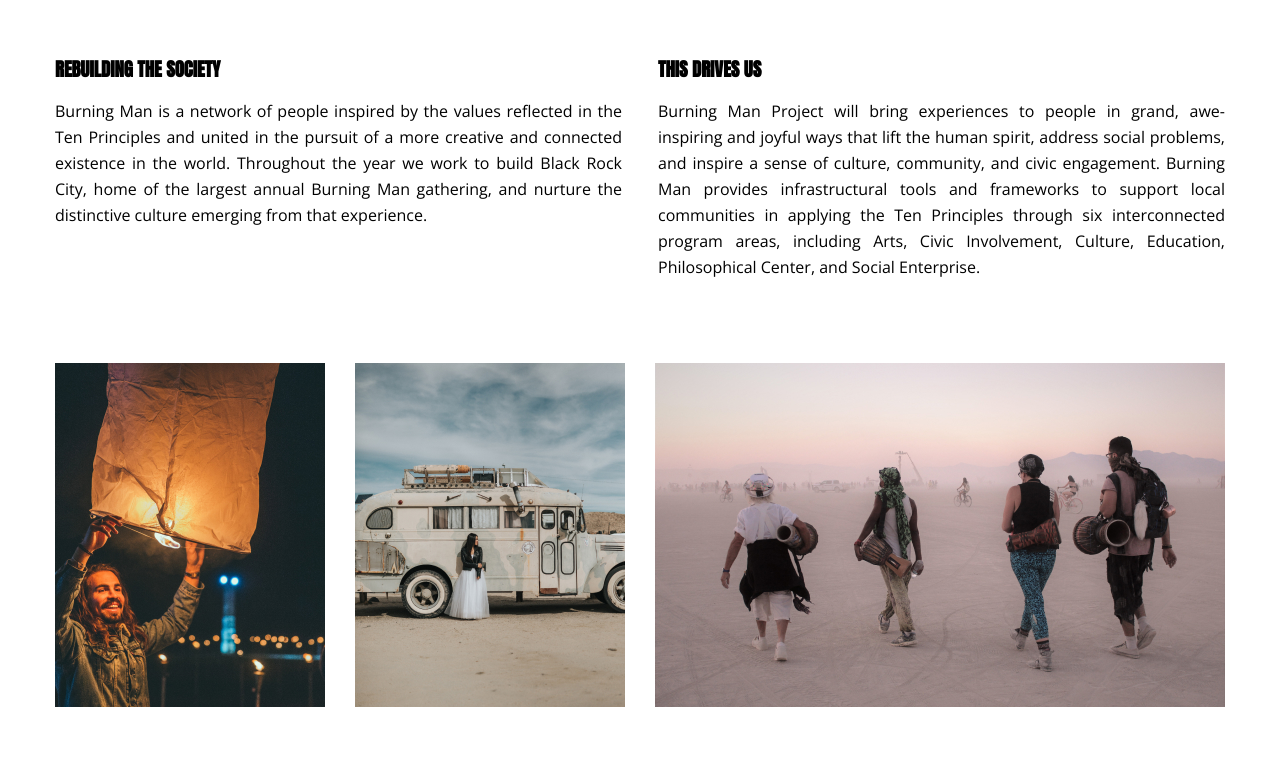
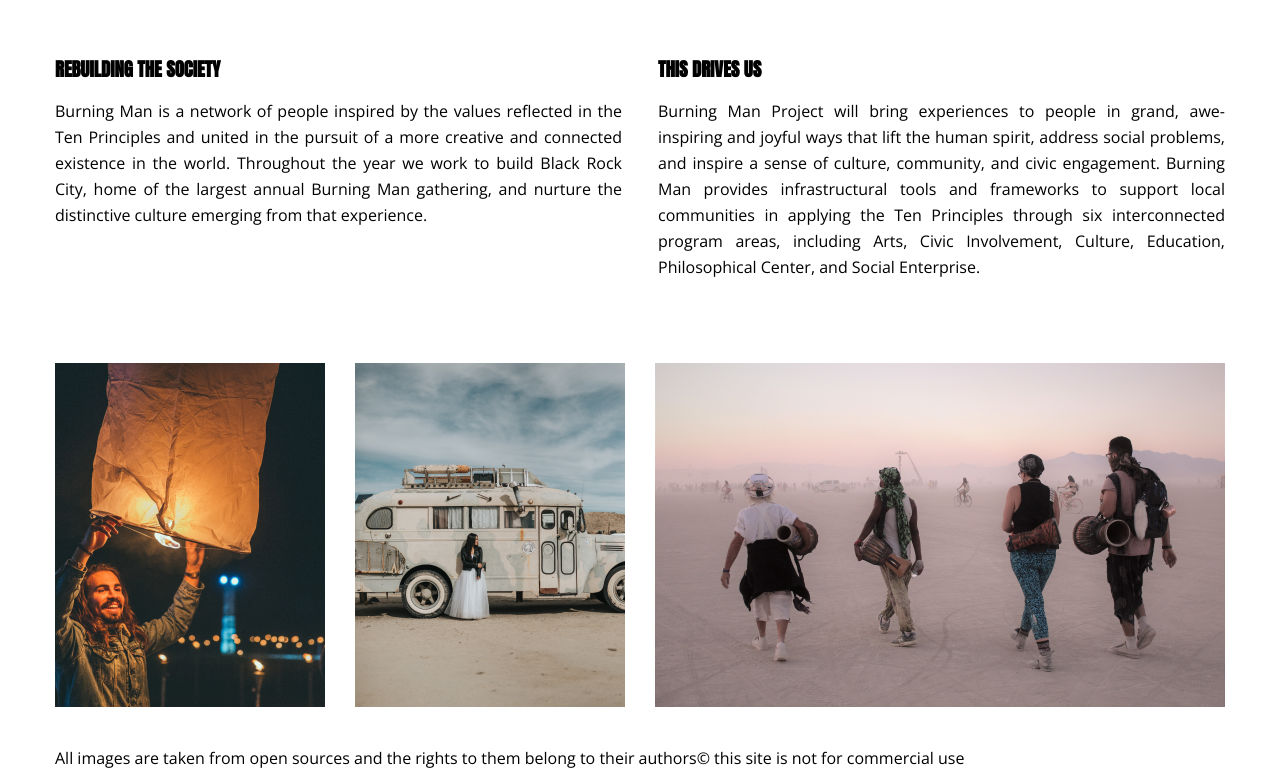
Before and after one commit to MaxymLudchenko/html_css_JavaScript, a plain HTML site: page simple_page/index.html in a window 1280 px wide. Shown: the part 1148-1917 px from the top of the page. Before the commit the page ends 1855 px from the top, so only its background shows below. Drawn offline with nearby package versions, Linux system fonts and the light colour scheme.

Commit message:
add footer
add footer

```diff
--- a/simple_page/css/style.css
+++ b/simple_page/css/style.css
@@ -147,3 +147,10 @@
     display: flex;
     justify-content: space-between;
 }
+
+.footer {
+    margin-top: 40px;
+    display: flex;
+    justify-content: center;
+    font-family: 'open sans';
+}
--- a/simple_page/index.html
+++ b/simple_page/index.html
@@ -88,7 +88,7 @@
       </div>
     </section>
     <footer id="footer" class="footer">
-      <div class="container"></div>
+      <div class="container"> All images are taken from open sources and the rights to them belong to their authors&copy; this site is not for commercial use</div>
     </footer>
   </body>
 </html>
```
